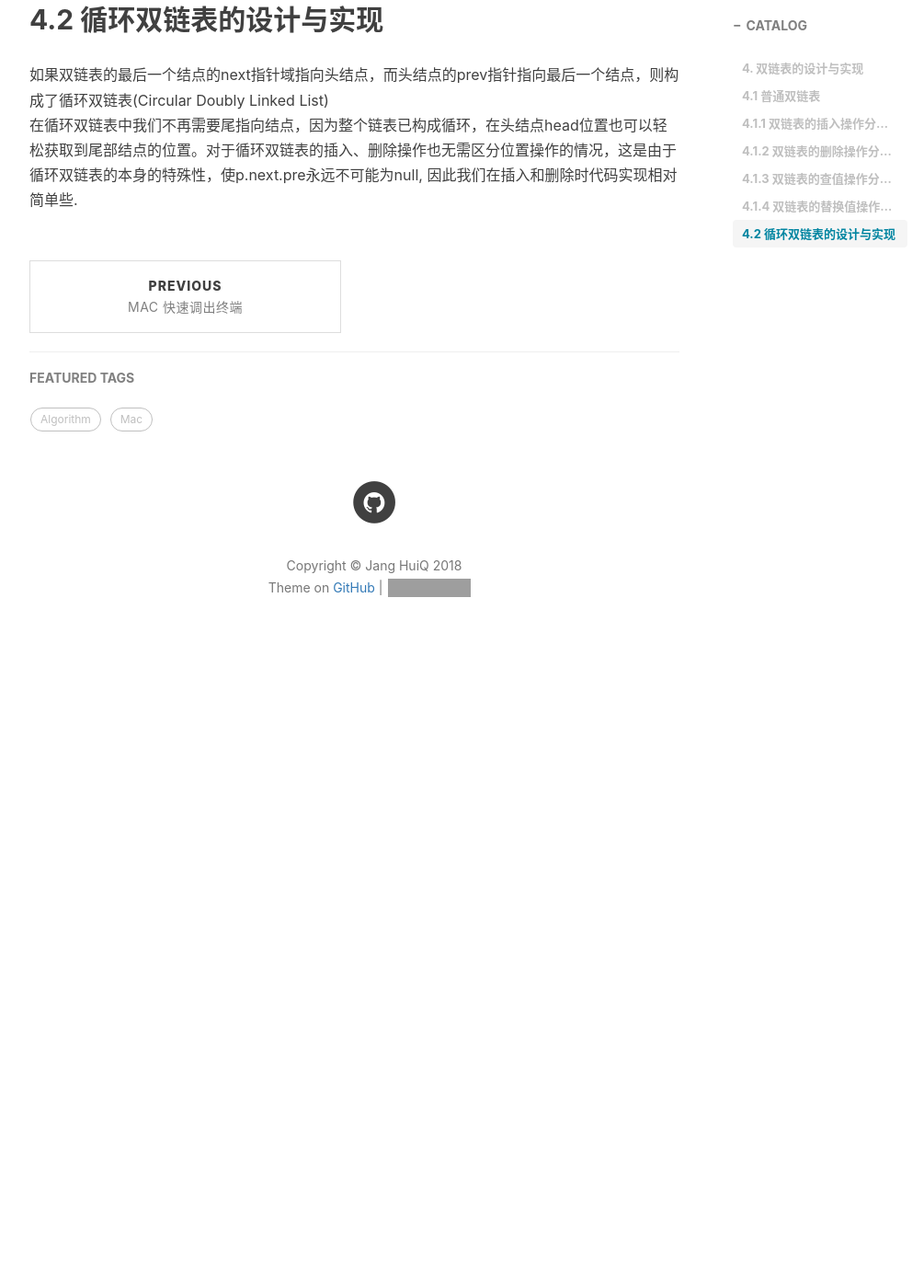
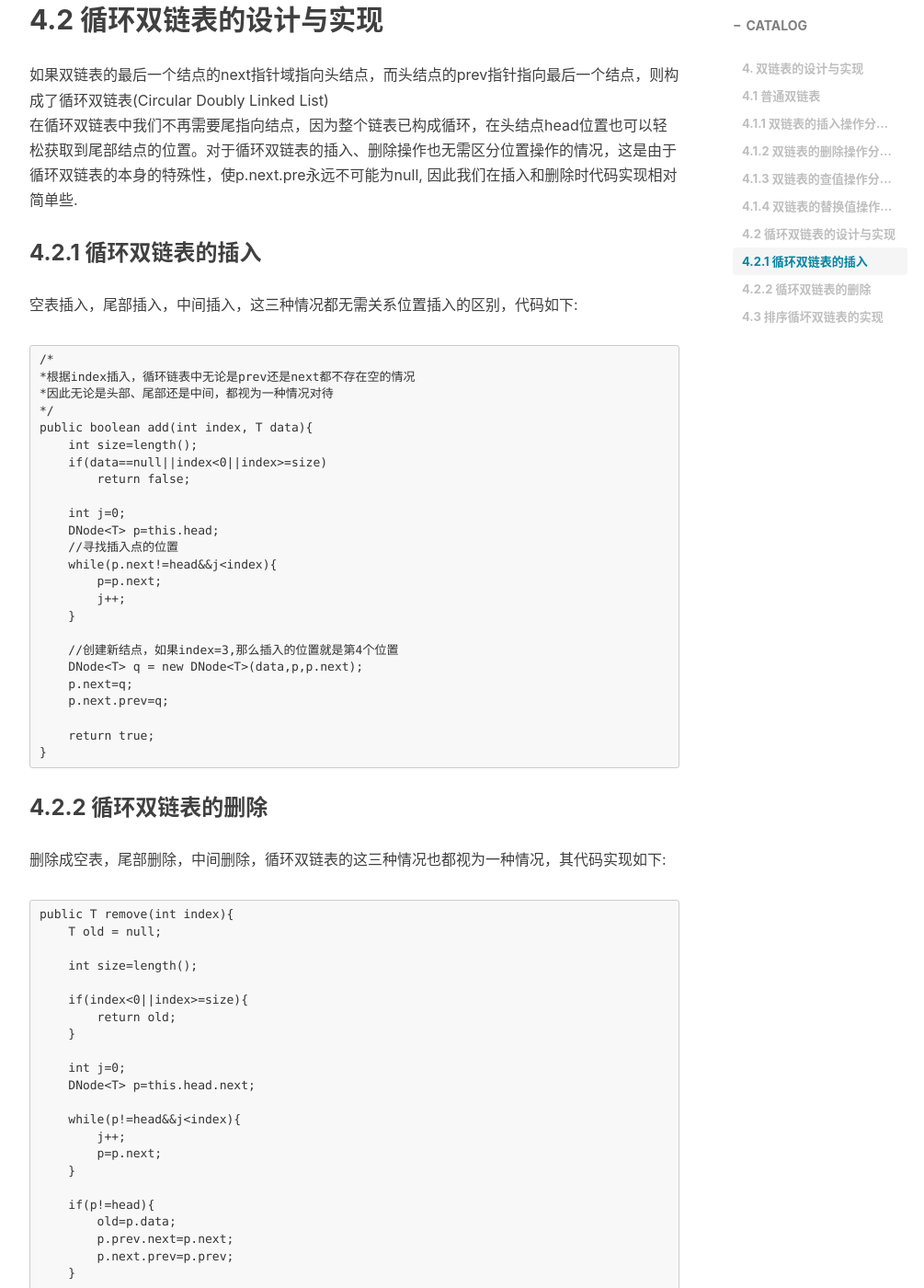
Before and after one commit to jangzc/jangzc.github.io, a Jekyll site: the page built from _posts/2018-08-03-双链表.md, in a window 1280 px wide and 1400 px high, scrolled down 4120 px. Shown: the whole window at 92% size, without its empty margins (233-1238 px from the left). Built offline with Jekyll 4.4.1, drawn with Linux system fonts in a browser that asks for light colours; nearby versions of some CDN libraries; comment, search, counter and statistics services are not loaded; before the commit the page ends 4863 px from its top, so only the background shows below that; some of the changed text lies outside the part shown; grey boxes are pictures that could not be loaded.

Commit message:
Update 2018-08-03-双链表.md

````diff
--- a/_posts/2018-08-03-双链表.md
+++ b/_posts/2018-08-03-双链表.md
@@ -175,3 +175,64 @@ public T set(int index, T data){
 ## 4.2 循环双链表的设计与实现
 如果双链表的最后一个结点的next指针域指向头结点，而头结点的prev指针指向最后一个结点，则构成了循环双链表(Circular Doubly Linked List)<br>
 在循环双链表中我们不再需要尾指向结点，因为整个链表已构成循环，在头结点head位置也可以轻松获取到尾部结点的位置。对于循环双链表的插入、删除操作也无需区分位置操作的情况，这是由于循环双链表的本身的特殊性，使p.next.pre永远不可能为null, 因此我们在插入和删除时代码实现相对简单些.
+
+### 4.2.1 循环双链表的插入<br>
+空表插入，尾部插入，中间插入，这三种情况都无需关系位置插入的区别，代码如下:
+```
+/*
+*根据index插入，循环链表中无论是prev还是next都不存在空的情况
+*因此无论是头部、尾部还是中间，都视为一种情况对待
+*/
+public boolean add(int index, T data){
+    int size=length();
+    if(data==null||index<0||index>=size)
+        return false;
+
+    int j=0;
+    DNode<T> p=this.head;
+    //寻找插入点的位置
+    while(p.next!=head&&j<index){
+        p=p.next;
+        j++;
+    }
+
+    //创建新结点，如果index=3,那么插入的位置就是第4个位置
+    DNode<T> q = new DNode<T>(data,p,p.next);
+    p.next=q;
+    p.next.prev=q;
+
+    return true;
+}
+```
+
+### 4.2.2 循环双链表的删除
+删除成空表，尾部删除，中间删除，循环双链表的这三种情况也都视为一种情况，其代码实现如下:
+```
+public T remove(int index){
+    T old = null;
+
+    int size=length();
+
+    if(index<0||index>=size){
+        return old;
+    }
+
+    int j=0;
+    DNode<T> p=this.head.next;
+
+    while(p!=head&&j<index){
+        j++;
+        p=p.next;
+    }
+
+    if(p!=head){
+        old=p.data;
+        p.prev.next=p.next;
+        p.next.prev=p.prev;
+    }
+
+    return old;
+}
+```
+
+## 4.3 排序循坏双链表的实现
````
